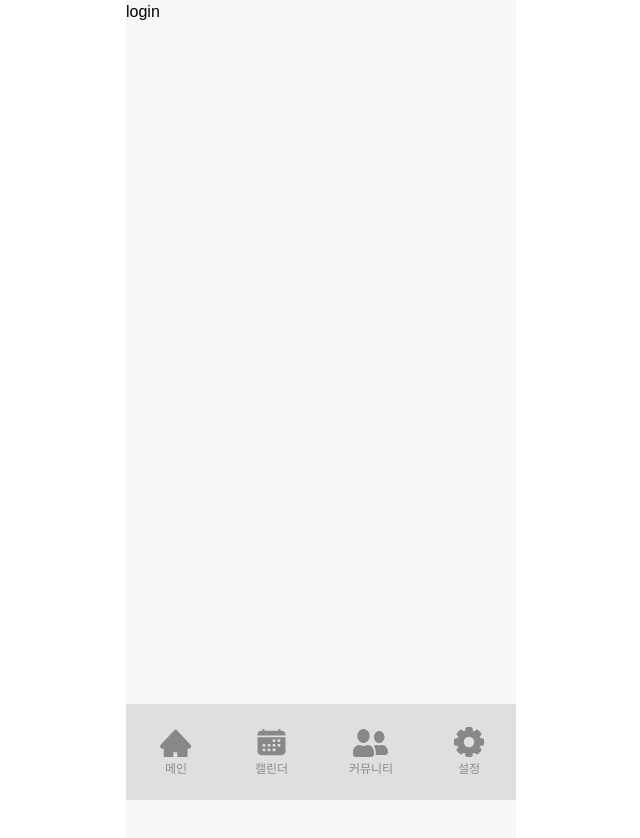
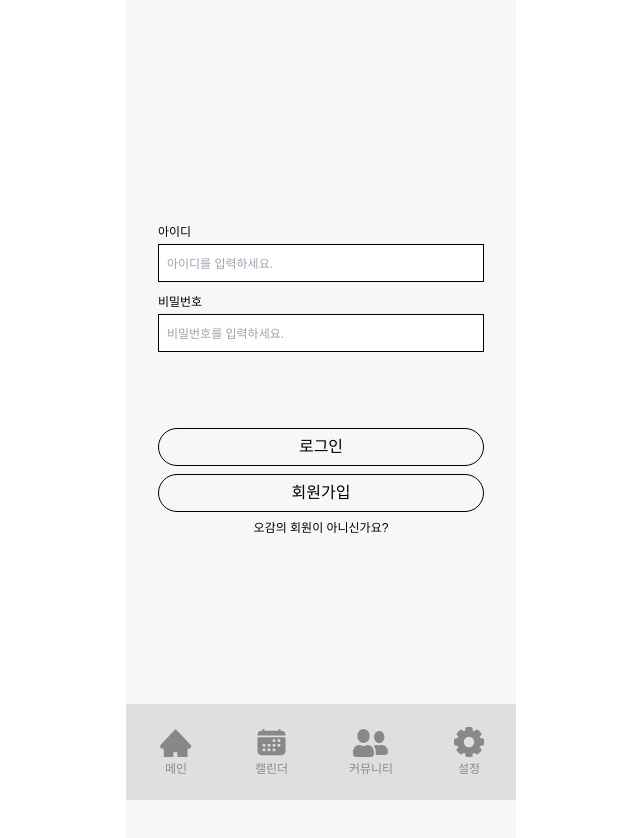
Before and after one commit to OhGam/FE-OhGam, a React (Create React App) app: page /login in a window 1280 px wide. Shown: the top 838 px of the page, without its empty margins (319-959 px from the left). Built offline with nearby package versions, Linux system fonts and the light colour scheme; a web font is replaced by a local one.

Commit message:
login page upload

```diff
--- a/src/pages/LogIn.js
+++ b/src/pages/LogIn.js
@@ -1,3 +1,36 @@
-export default function LogIn() {
-  return <>login</>;
+import React, { useState } from "react";
+import Input from "./components/Input";
+import Buttons from "./components/Buttons";
+
+export default function Login() {
+  const [username, setUsername] = useState("");
+  const [password, setPassword] = useState("");
+
+  const buttons = [
+    { to: "/Main", text: "로그인" },
+    { to: "/SignUp", text: "회원가입" },
+  ];
+
+  return (
+    <div className="h-full pl-8 pr-8 pt-56">
+      <div className="mb-16">
+        <Input
+          label="아이디"
+          inputText={username}
+          setInputText={setUsername}
+          placeholder="아이디를 입력하세요."
+        />
+        <Input
+          label="비밀번호"
+          inputText={password}
+          setInputText={setPassword}
+          placeholder="비밀번호를 입력하세요."
+        />
+      </div>
+      <div>
+        <Buttons buttons={buttons} />
+      </div>
+      <p className="text-center text-xs">오감의 회원이 아니신가요?</p>
+    </div>
+  );
 }
--- /dev/null
+++ b/src/pages/components/Buttons.js
@@ -0,0 +1,33 @@
+import React from "react";
+import PropTypes from "prop-types";
+import { useNavigate } from "react-router-dom";
+
+export default function Buttons({ buttons }) {
+  const navigate = useNavigate();
+  const handleButtonClick = (path) => {
+    navigate(path);
+  };
+
+  return (
+    <div className="flex flex-col">
+      {buttons.map((button, index) => (
+        <button
+          className="mb-2 rounded-full border py-1.5"
+          key={index}
+          onClick={() => handleButtonClick(button.to)}
+        >
+          {button.text}
+        </button>
+      ))}
+    </div>
+  );
+}
+
+Buttons.propTypes = {
+  buttons: PropTypes.arrayOf(
+    PropTypes.shape({
+      onClick: PropTypes.func,
+      text: PropTypes.string,
+    })
+  ),
+};
--- /dev/null
+++ b/src/pages/components/Input.js
@@ -0,0 +1,28 @@
+import React from "react";
+import PropTypes from "prop-types";
+
+export default function Input({ inputText, setInputText, placeholder, label }) {
+  const handleInputChange = (event) => {
+    setInputText(event.target.value);
+  };
+
+  return (
+    <div>
+      <p className="text-xs">{label}</p>
+      <input
+        className="mb-3 mt-1 w-full border py-1.5 pl-2 pr-10 placeholder:text-xs"
+        type="text"
+        value={inputText}
+        placeholder={placeholder}
+        onChange={handleInputChange}
+      />
+    </div>
+  );
+}
+
+Input.propTypes = {
+  inputText: PropTypes.string,
+  setInputText: PropTypes.func,
+  placeholder: PropTypes.string,
+  label: PropTypes.string,
+};
```
